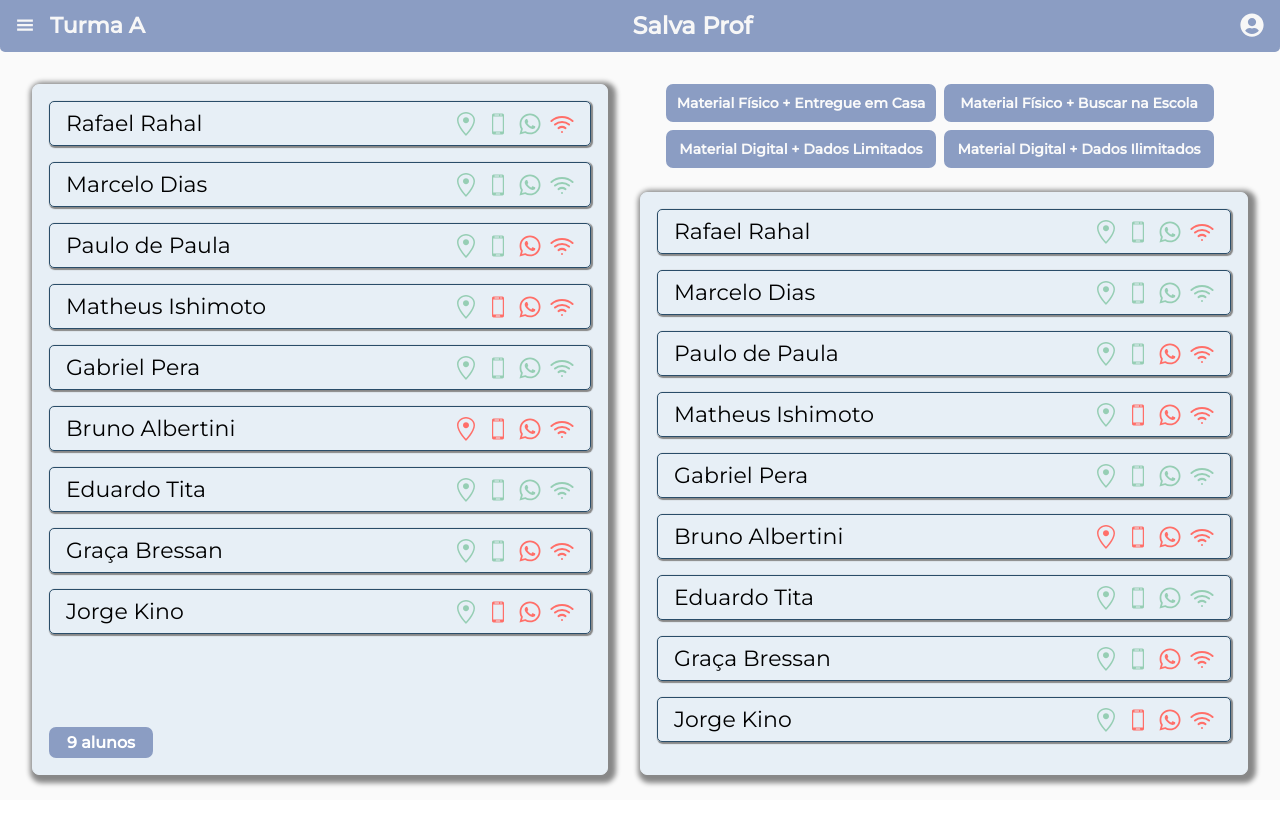
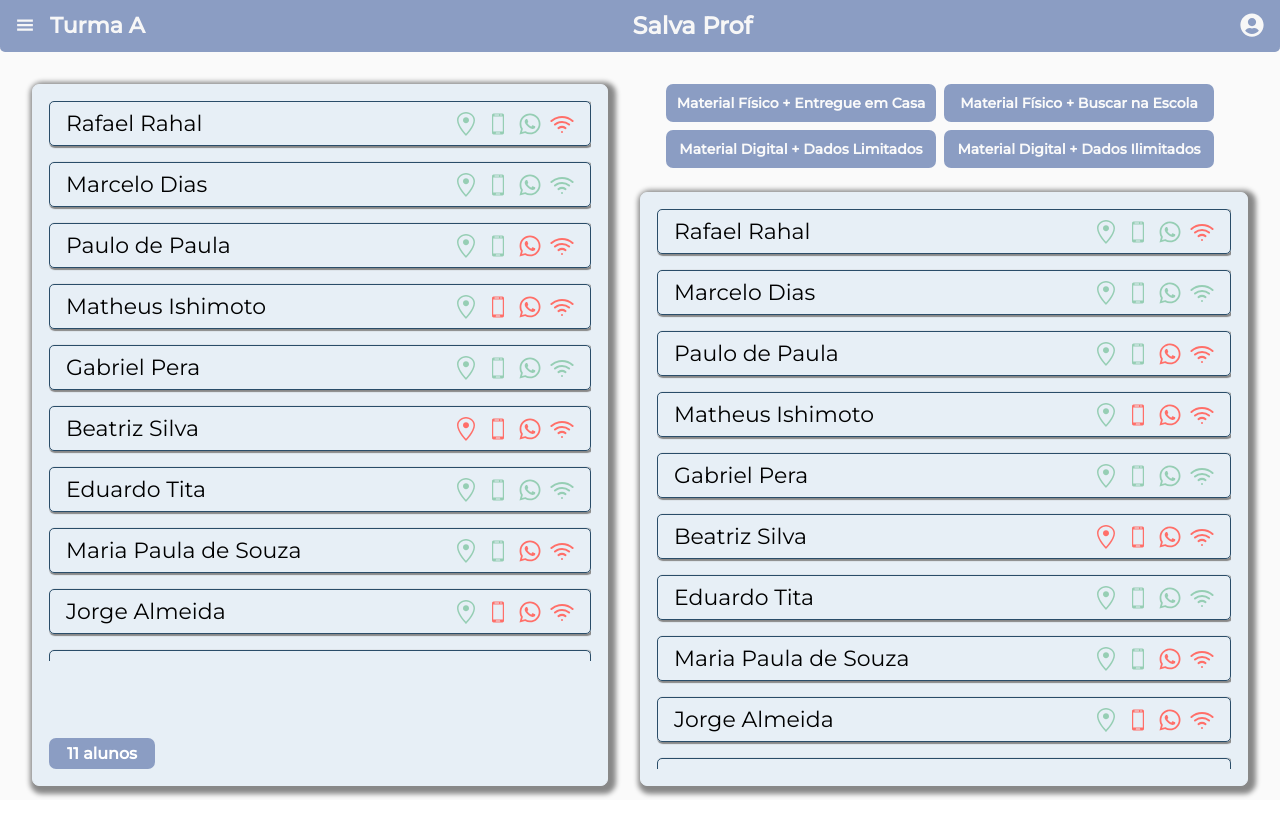
Before and after one commit to marcelodof/hackthon-covid, a React (Create React App) app in the folder front/: page / in a window 1280 px wide. Built offline with nearby package versions, Linux system fonts and the light colour scheme.

Commit message:
Adding Scrollbar

```diff
--- a/front/src/Components/StudentsContainer/StudentsContainer.css
+++ b/front/src/Components/StudentsContainer/StudentsContainer.css
@@ -18,4 +18,35 @@
     flex-direction: column;
     flex: 1;
     min-height: 60vh;
+    max-height: 70vh;
+    overflow: auto;
 }
+
+.students-container-list::-webkit-scrollbar {
+    width: 5px;
+    height: 8px;
+    background-color: #aaa;
+}
+
+.students-container-list::-webkit-scrollbar-thumb {
+    background: #000;
+}
+
+/* styledScrollBar: {
+    '::-webkit-scrollbar': {
+      '-webkit-appearance': 'none',
+      borderLeftStyle: 'solid',
+      borderLeftWidth: 0,
+      width: '8px',
+    },
+    '::-webkit-scrollbar:hover': {
+      borderLeftWidth: '1px',
+      borderLeftColor: hexToRGBA(Colors.WHITE_TWO, 0.5),
+      backgroundColor: Colors.WHITE_THREE,
+    },
+    '::-webkit-scrollbar-thumb': {
+      borderRadius: 4,
+      backgroundColor: hexToRGBA(Colors.BLACK, 0.5),
+      boxShadow: `0 0 1px ${hexToRGBA(Colors.WHITE, 0.5)}`,
+    },
+  }, */
--- a/front/src/Static/DefaultStudents.js
+++ b/front/src/Static/DefaultStudents.js
@@ -40,7 +40,7 @@ export const DefaultStudents = [
       phone: 11987378945,
     },
     {
-      name: "Bruno Albertini",
+      name: "Beatriz Silva",
       hasAddress: false,
       hasSmartphone: false,
       hasWhatsApp: false,
@@ -56,7 +56,7 @@ export const DefaultStudents = [
         phone: 1175868731,
     },
     {
-        name: "Graça Bressan",
+        name: "Maria Paula de Souza",
         hasAddress: true,
         hasSmartphone: true,
         hasWhatsApp: false,
@@ -64,11 +64,27 @@ export const DefaultStudents = [
         phone: 11368748731,
     },
     {
-        name: "Jorge Kino",
+        name: "Jorge Almeida",
         hasAddress: true,
         hasSmartphone: false,
         hasWhatsApp: false,
         hasWifi: false,
         phone: 11957893731,
+    },
+    {
+        name: "André Navarro",
+        hasAddress: true,
+        hasSmartphone: false,
+        hasWhatsApp: true,
+        hasWifi: false,
+        phone: 11957811231,
+    },
+    {
+        name: "Paula de Andrade",
+        hasAddress: true,
+        hasSmartphone: false,
+        hasWhatsApp: true,
+        hasWifi: false,
+        phone: 11957811231,
     }
   ]
```
